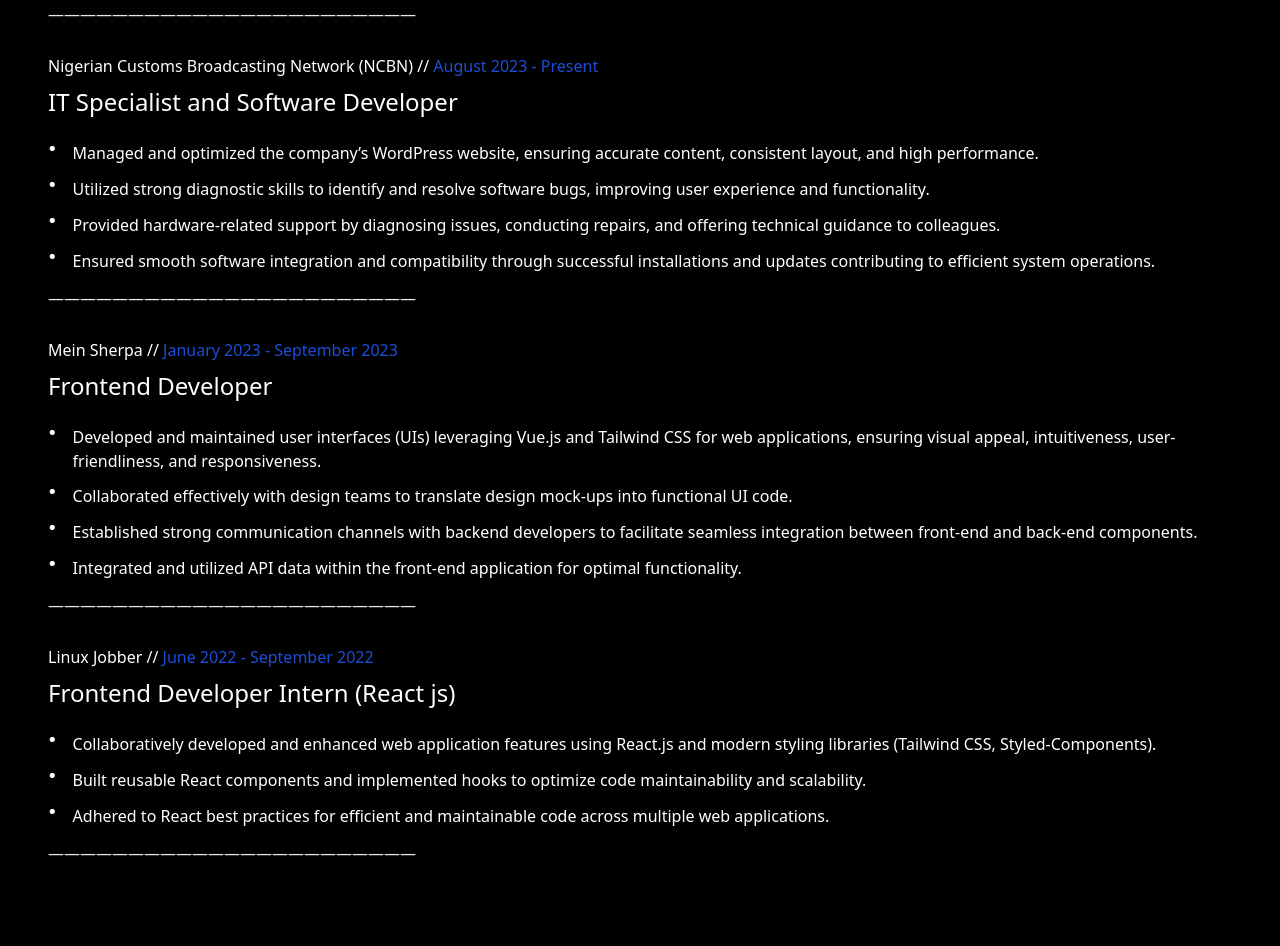
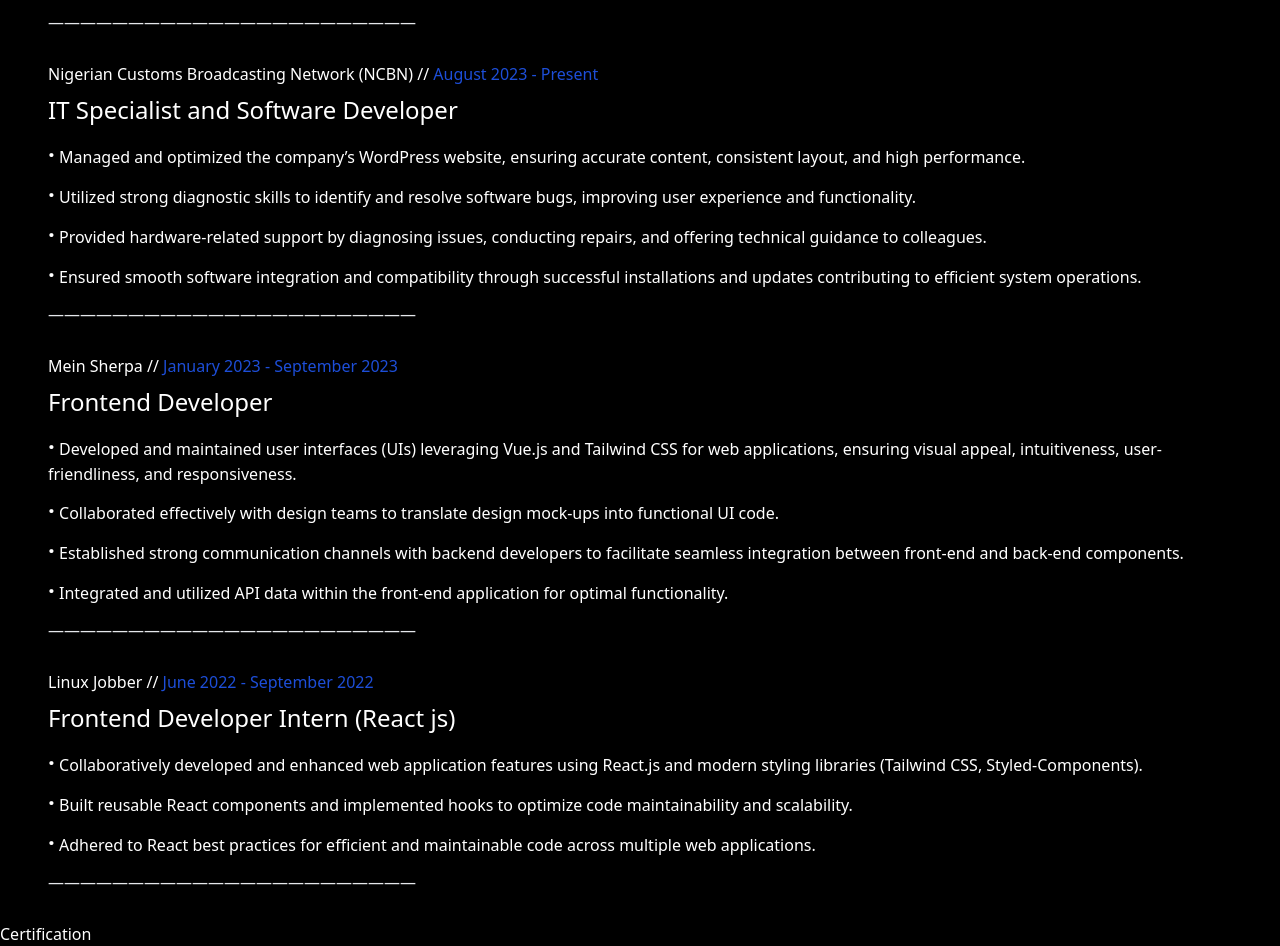
Before and after one commit to Tomiwakukoyi/kky, a React (Create React App) app: page / in a window 1280 px wide. Shown: the part 1680-2626 px from the top of the page. Before the commit the page ends 2573 px from the top, so only its background shows below. Built offline with nearby package versions, Linux system fonts and the light colour scheme.

Commit message:
setup for certifications

```diff
--- a/src/App.js
+++ b/src/App.js
@@ -1,3 +1,4 @@
+import Certifications from "./components/Certifications";
 import HeroSect from "./components/HeroSect";
 import Work from "./components/Work";
 
@@ -6,6 +7,7 @@
     <div className="App overflow-x-hidden">
       <HeroSect />
       <Work />
+      <Certifications />
     </div>
   );
 }
--- /dev/null
+++ b/src/components/Certifications.jsx
@@ -0,0 +1,12 @@
+import React from 'react'
+import Certification from './reusable/Certification'
+
+const Certifications = () => {
+  return (
+    <section>
+        <Certification />
+    </section>
+  )
+}
+
+export default Certifications
--- /dev/null
+++ b/src/components/reusable/Certification.jsx
@@ -0,0 +1,9 @@
+import React from 'react'
+
+const Certification = () => {
+  return (
+    <div>Certification</div>
+  )
+}
+
+export default Certification
--- a/src/components/reusable/WorkExperience.jsx
+++ b/src/components/reusable/WorkExperience.jsx
@@ -16,10 +16,11 @@
             </h1>
             <span className=" text-2xl">{experience.position}</span>
           </div>
-          <ul>
+
+          <ul className=" flex flex-col gap-2">
             {experience.description.map((desc, i) => (
-              <li className=" flex items-baseline gap-4" key={i}>
-                <span className="text-3xl font-semibold">·</span> {desc}
+              <li key={i}>
+                <span className=" text-2xl font-semibold"> ·</span> {desc}
               </li>
             ))}
           </ul>
--- /dev/null
+++ b/src/data/certifications.js
@@ -0,0 +1,46 @@
+const certifications = [
+  {
+    organization: "edX",
+    title: "HarvardX: CS50's Introduction to Computer Science",
+    issueDate: "Jan 2024",
+    credentialID: "4b1e3c5e47c54145991b75bd16e4e4d7",
+  },
+  {
+    organization: "Coursera",
+    title: "Meta Frontend Developer Specialization",
+    issueDate: "Aug 2023",
+    credentialID: "GGEECGNUDUXC",
+  },
+  {
+    organization: "Google",
+    title: "Google Project Management Certificate",
+    issueDate: "Feb 2023",
+  },
+  {
+    organization: "Academind",
+    title: "React, The Complete Guide",
+    issueDate: "Jan 2023",
+    credentialID: "UC-cSebelea-Oedc-40f7-a068-967401414515",
+  },
+  {
+    organization: "Udemy",
+    title: "JavaScript Specialist Certification by Jonas Schmedtmann",
+    issueDate: "Aug 2022",
+    credentialID: "UC-71818bb2-a988-413e-8ae2-Obla83a62dc5",
+  },
+  {
+    organization: "Udemy",
+    title:
+      "Python and Django Full Stack Web Developer Bootcamp by Jose Marcial Portilla",
+    issueDate: "Dec 2020",
+    credentialID: "UC-c2ed5484-8878-4abe-aec5-b4a4326b9937",
+  },
+  {
+    organization: "Google",
+    title: "Fundamentals of Digital Marketing",
+    issueDate: "Apr 2020",
+    credentialID: "P28 WBH EHJ",
+  },
+];
+
+export default certifications;
```
